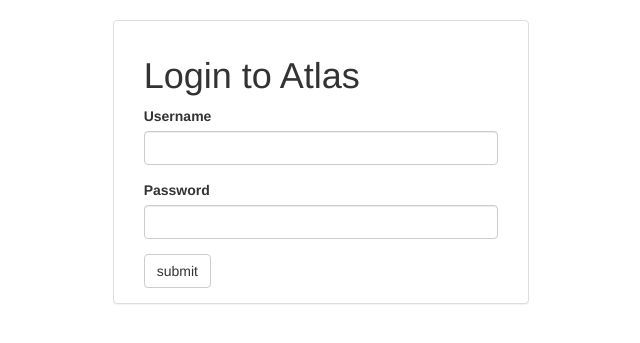
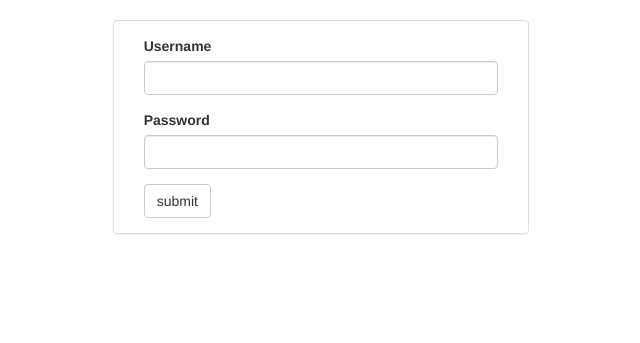
Before and after one commit to roadrunner2348/atlas, a Django app: page /user_management/login in a window 1280 px wide. Shown: the part 52-395 px from the top of the page, without its empty margins (319-959 px from the left). Run offline with Django 3.2, Linux system fonts and the light colour scheme; some libraries are stand-ins or nearby versions.

Commit message:
UI Tweaks

```diff
--- a/atlas/user_management/templates/user_management/login.html
+++ b/atlas/user_management/templates/user_management/login.html
@@ -7,7 +7,6 @@
 {% block body_block %}
 <div class="panel panel-default col-md-4 col-md-offset-4">
   <div class="panel-body">
-    <h1>Login to Atlas</h1>
     <form id="login_form" method="post" action="/user_management/login">
       {% csrf_token %}
       <div class="form-group">
```
